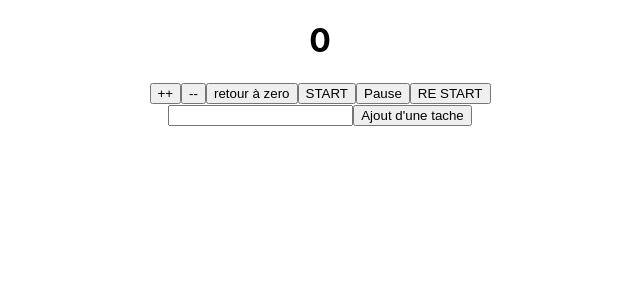
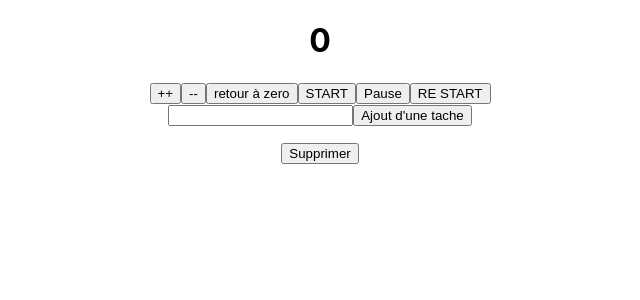
Before and after one commit to eZuuuuu/Chronom-tre, a React (Create React App) app: page / in a window 1280 px wide. Both pictures are taken after a click on the button "Ajout d'une tache". Shown: the top 300 px of the page, without its empty margins (320-960 px from the left). Built offline with nearby package versions, Linux system fonts and the light colour scheme; the HTML template or start-up script is replaced by a standard one.

Commit message:
ajout de la fonctionnalité qui permet de supprimer une tache ajoutée

```diff
--- a/src/components/ToDoList/ToDoList.js
+++ b/src/components/ToDoList/ToDoList.js
@@ -22,16 +22,26 @@ class ToDoList extends React.Component {
     this.setState({ taches: [...this.state.taches, this.state.valeurChamp] })
   }
 
+  supprimerUnetache(element) {
+    this.setState({
+      taches: [...this.state.taches.slice(0, element), ...this.state.taches.slice(element + 1)]
+    });
+
+  }
 
   render() {
     console.log('pwett', this.state)
     return (
       <div className="App" >
         <input type="text" value={this.state.valeurChamp} onChange={this.ecrireUneTache} />
+
         <button onClick={this.ajouterUneTache}>Ajout d'une tache</button>
-        {this.state.taches.map((e) => (
-          <p>{e}</p>))}
-
+        {this.state.taches.map((add, element) => (
+          <div>
+            <p>{add}</p>
+            <button onClick={() => this.supprimerUnetache(element)}>Supprimer</button>
+          </div>
+        ))}
       </div>
     );
   }
```
